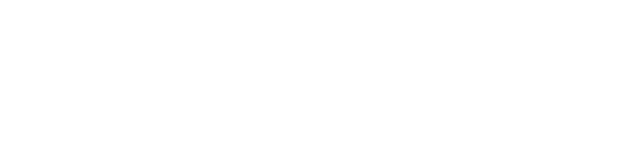
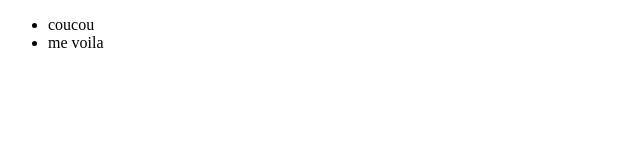
Before and after one commit to fouad-git/test-2, a plain HTML site: page index.html in a window 1280 px wide. Shown: the whole page, without its empty margins (0-640 px from the left). Drawn offline with Linux system fonts and the light colour scheme.

Commit message:
update - debut navbar
commencement de la sémantique de la barre de navigation

```diff
--- a/index.html
+++ b/index.html
@@ -6,6 +6,10 @@
     <title>Document</title>
 </head>
 <body>
+    <ul>
+        <li>coucou</li>
+        <li>me voila</li>
+    </ul>
 
 </body>
 </html>
```
